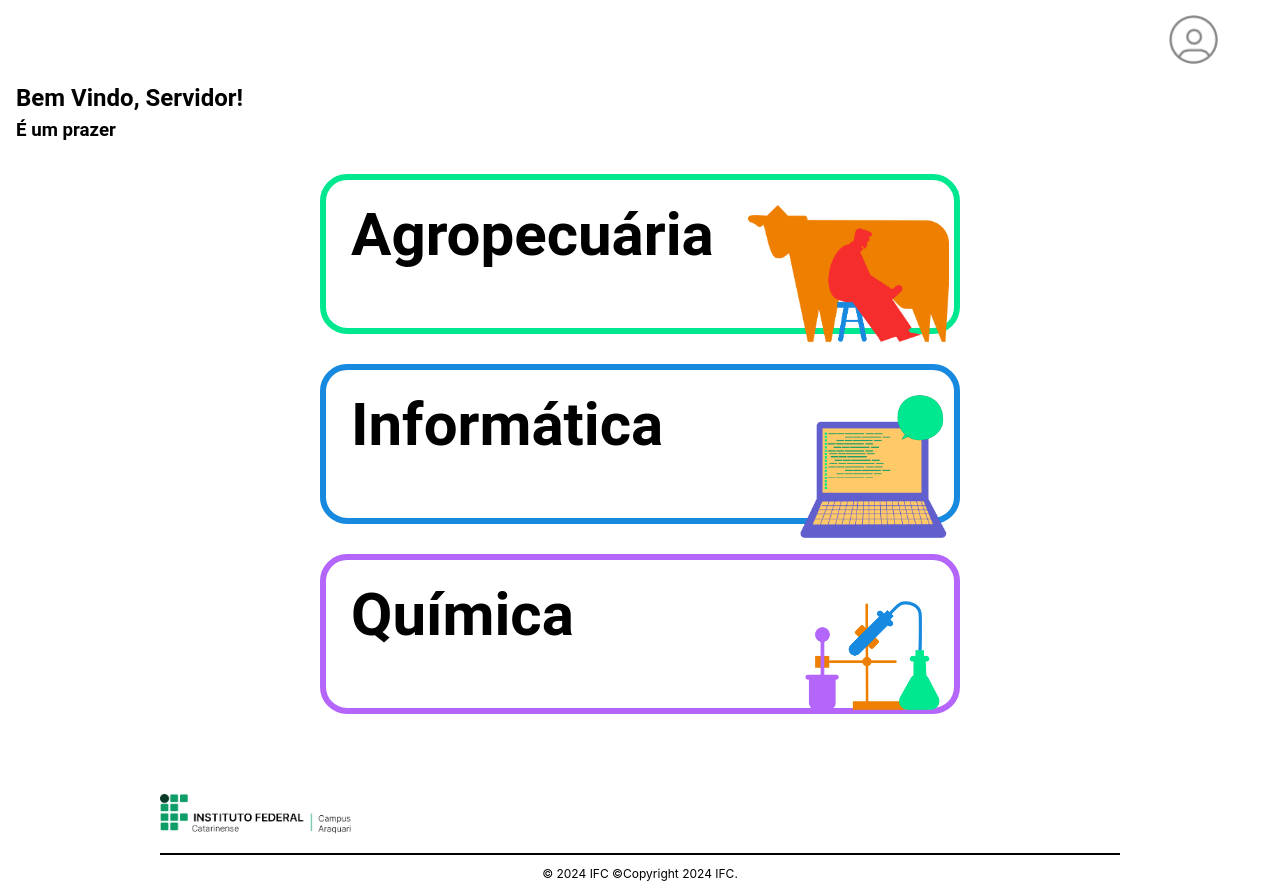
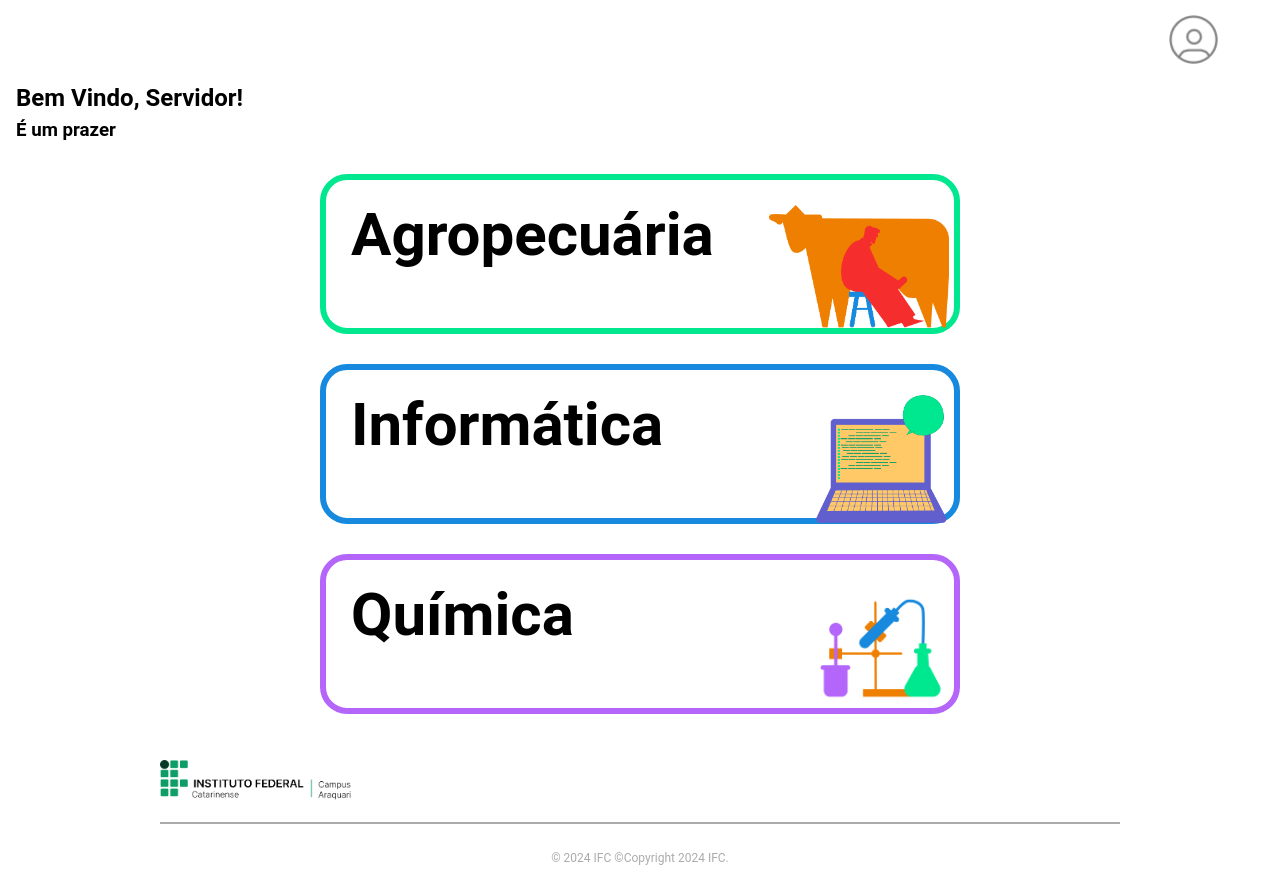
Before and after one commit to SyncDev-IFC/Frontend-Hackthon, a Vue app: page /cursos in a window 1280 px wide. Built offline with nearby package versions, Linux system fonts and the light colour scheme.

Commit message:
Refactor FooterComponent styles

```diff
--- a/src/components/ComponentsPrincipais/FooterComponent.vue
+++ b/src/components/ComponentsPrincipais/FooterComponent.vue
@@ -17,11 +17,11 @@
 
 <style scoped>
 .container-footer {
-    left: 0;
-    bottom: 0;
-    width: 100%;
-    font-family: "Inter", sans-serif;
-    padding-top: 5em;
+position: absolute;
+  bottom: 0;
+  width: 100%;
+  height: 2.5rem;
+  color: #ABABAB;
 }
 .container-top {
     position: relative;
@@ -38,11 +38,6 @@
     height: 40%;
 }
 .row {
-    position: relative;
-    margin: 15px 0;
-}
-
-.row::before {
     content: '';
     display: block;
     position: absolute;
@@ -50,9 +45,12 @@
     bottom: 0;
     width: 75%;
     height: 2px;
-    background-color: black;
+    background-color: #ABABAB;
     transform: translateX(-50%);
+    position: relative;
+    margin: 15px 0;
 }
+
 
 .container-bottom {
     text-align: center;
```
